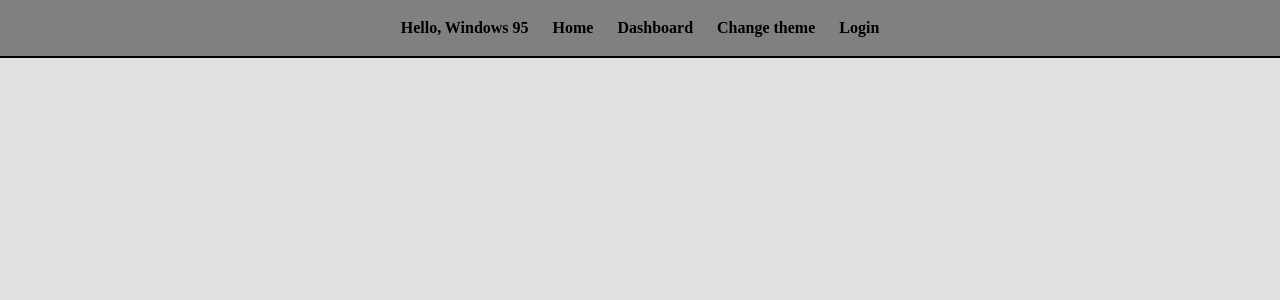
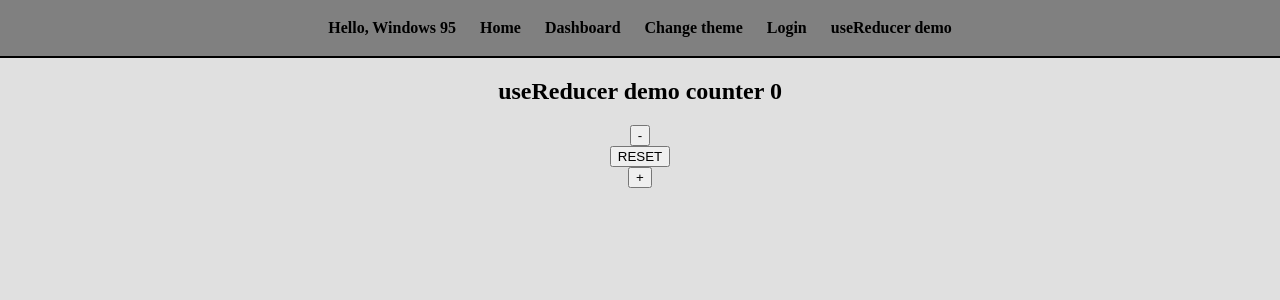
Before and after one commit to iliyanNikolaev/TypeScript, a React (Vite) app in the folder react-tsc/: page /usereducer in a window 1280 px wide. Shown: the top 300 px of the page. Built offline with nearby package versions, Linux system fonts and the light colour scheme.

Commit message:
useReducer with typescript

```diff
--- a/react-tsc/src/App.tsx
+++ b/react-tsc/src/App.tsx
@@ -4,6 +4,7 @@ import { Dashboard } from "./components/Dashboard";
 import { Home } from './components/Home';
 import { Login } from './components/Login';
 import { ChangeTheme } from './components/ChangeTheme';
+import { ReducerDemo } from './components/ReducerDemo';
 
 function App() {
 
@@ -15,6 +16,7 @@ function App() {
       <Link to='/dashboard'>Dashboard</Link>
       <Link to='/change-theme'>Change theme</Link>
       <Link to='/login'>Login</Link>
+      <Link to='/usereducer'>useReducer demo</Link>
     </nav>
 
     <Routes>
@@ -22,6 +24,7 @@ function App() {
       <Route path='/dashboard' element={<Dashboard />}></Route>
       <Route path='/change-theme' element={<ChangeTheme />}></Route>
       <Route path='/login' element={<Login />}></Route>
+      <Route path='/usereducer' element={<ReducerDemo />}></Route>
     </Routes>
     </>
   )
--- /dev/null
+++ b/react-tsc/src/components/ReducerDemo.tsx
@@ -0,0 +1,51 @@
+// --- JS Syntax ---
+// import { useReducer } from "react"
+
+// const reducer = (state, action) => {
+//     switch (action.type) {
+//         case 'INCREMENT': return { count: state.count + 1 }
+//         case 'DECREMENT': return { count: state.count - 1 }
+//         case 'RESET': return { count: 0 }
+//         default: return state
+//     }
+// }
+
+// export const ReducerCounter = () => {
+//     const [state, dispatch] = useReducer(reducer, { count: 0 });
+
+//     return (
+//         <section className="view-section">
+//             <h1>useReducer demo counter {state.count}</h1>
+//             <button onClick={() => dispatch({ type: 'DECREMENT' })}>-</button>
+//             <button onClick={() => dispatch({ type: 'RESET' })}>RESET</button>
+//             <button onClick={() => dispatch({ type: 'INCREMENT' })}>+</button>
+//         </section>
+//     )
+// }
+
+import { useReducer } from "react";
+
+type ActionType = { type: 'INCREMENT' | 'DECREMENT' | 'RESET' };
+type StateType = { count: number };
+
+const reducer = (state: StateType, action: ActionType): StateType => {
+    switch (action.type) {
+        case 'INCREMENT': return { count: state.count + 1 };
+        case 'DECREMENT': return { count: state.count - 1 };
+        case 'RESET': return { count: 0 };
+        default: return state;
+    }
+}
+
+export const ReducerDemo = () => {
+    const [state, dispatch] = useReducer(reducer, { count: 0 });
+
+    return (
+        <section className="view-section">
+            <h1>useReducer demo counter {state.count}</h1>
+            <button onClick={() => dispatch({ type: 'DECREMENT' })}>-</button>
+            <button onClick={() => dispatch({ type: 'RESET' })}>RESET</button>
+            <button onClick={() => dispatch({ type: 'INCREMENT' })}>+</button>
+        </section>
+    )
+}
```
